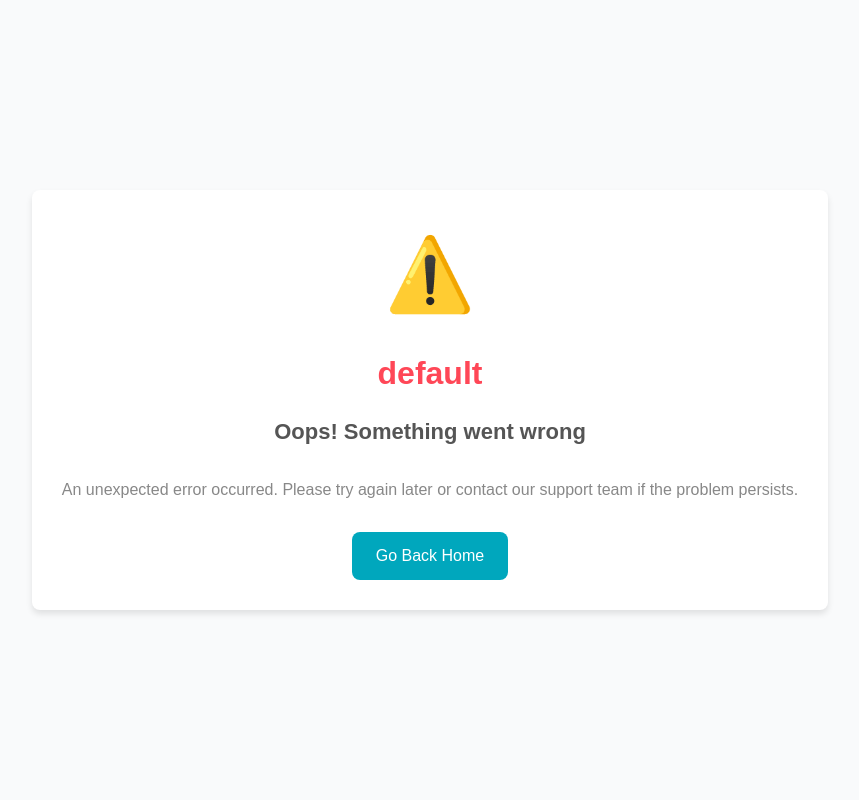
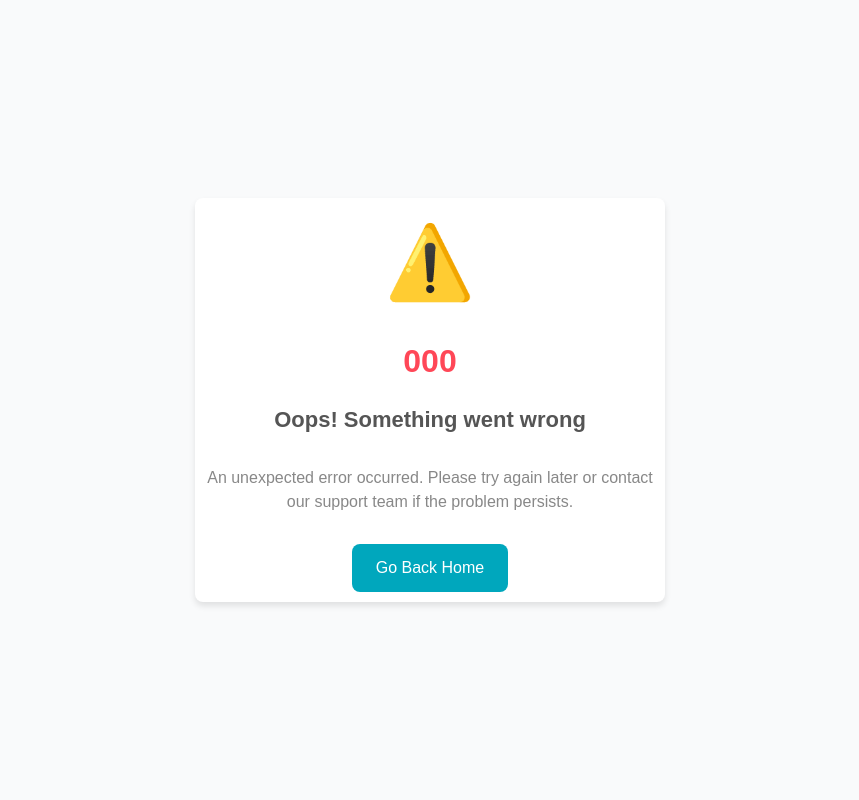
Before and after one commit to Vincent-Omondi/netfix1, a Django app: template templates/error.html in a window 1280 px wide. Shown: the whole page, without its empty margins (210-1069 px from the left). Run offline with Django 3.2, Linux system fonts and the light colour scheme; the template is opened without the code that fills it: most values are stand-ins (such as "Sample title", 1, 10 or a date in 2020).

Commit message:
fix: dynanic reading of error pages

```diff
--- a/templates/error.html
+++ b/templates/error.html
@@ -27,7 +27,7 @@
             --spacing-large: 30px;
             --spacing-xlarge: 40px;
 
-            --container-max-width: 800px;
+            --container-max-width: 450px;
             --border-radius: 8px;
             --box-shadow: 0 4px 6px rgba(0, 0, 0, 0.1);
         }
@@ -48,7 +48,7 @@
 
         .error-container {
             max-width: var(--container-max-width);
-            padding: var(--spacing-large);
+            padding: var(--spacing-small);
             background-color: var(--color-white);
             border-radius: var(--border-radius);
             box-shadow: var(--box-shadow);
@@ -168,8 +168,7 @@
         }
 
         // Get the error code from the URL or use a default
-        const urlParams = new URLSearchParams(window.location.search);
-        const errorCode = urlParams.get('code') || 'default';
+        const errorCode = '{{ code }}' || 'default';
         setErrorContent(errorCode);
     </script>
 </body>
```
